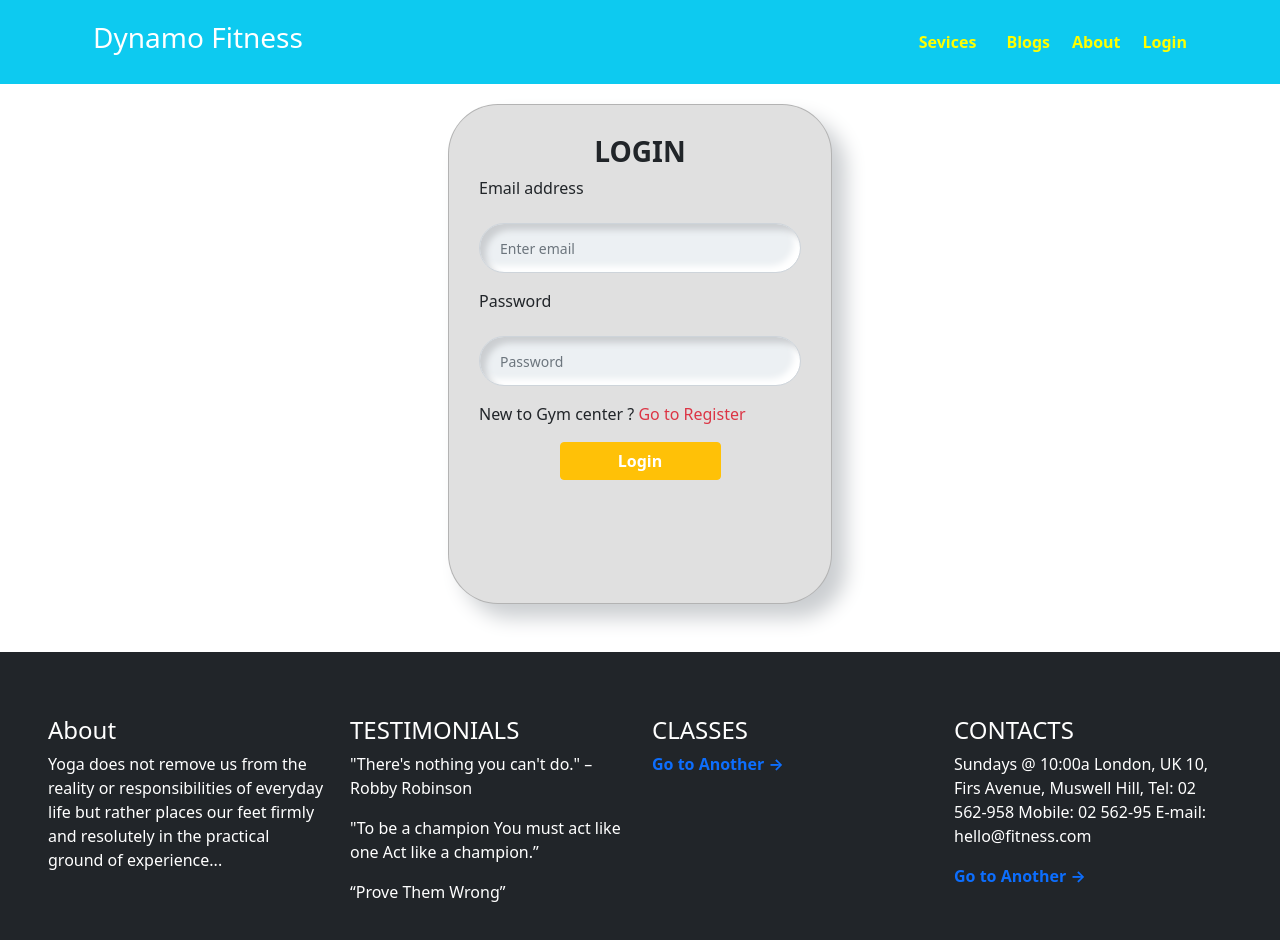
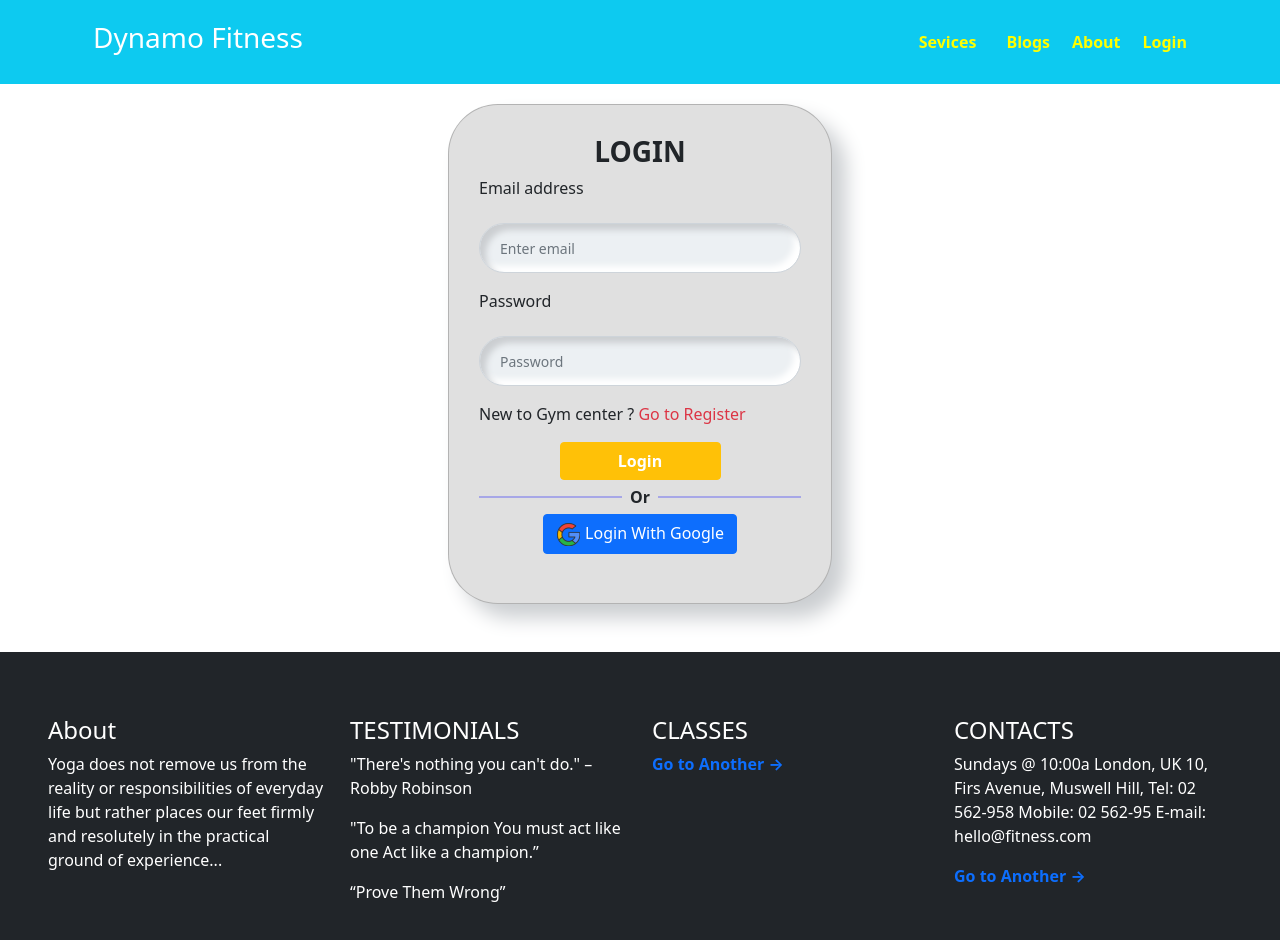
Before and after one commit to Omarfaruk2/Gym-Center, a React (Create React App) app: page /login in a window 1280 px wide. Shown: the top 940 px of the page. Built offline with nearby package versions, Linux system fonts and the light colour scheme; no server answers.

Commit message:
added google signIn

```diff
--- a/src/App.js
+++ b/src/App.js
@@ -7,6 +7,7 @@ import Footer from './Pages/Footer/Footer'
 import Header from './Pages/Home/Header/Header'
 import Home from './Pages/Home/Home/Home'
 import Login from './Pages/Login/Login'
+import NotFound from './Pages/Notfound Page/NotFound'
 import Register from './Pages/Register/Register'
 
 
@@ -21,6 +22,7 @@ function App() {
         <Route path="/about" element={<About></About>} />
         <Route path="/blogs" element={<Blogs></Blogs>} />
         <Route path="/register" element={<Register></Register>} />
+        <Route path="*" element={<NotFound></NotFound>} />
       </Routes>
       <Footer />
     </div>
--- a/src/Pages/Footer/Footer.js
+++ b/src/Pages/Footer/Footer.js
@@ -7,22 +7,22 @@ const Footer = () => {
         <div>
             <div className="bg-dark p-5">
                 <div className='mt-3 row'>
-                    <div className='col-lg-3 footerContainer'>
+                    <div className='col-sm-3 col-lg-3  footerContainer'>
                         <h4>About</h4>
                         <p>Yoga does not remove us from the reality or responsibilities of everyday life but rather places our feet firmly and resolutely in the practical ground of experience...</p>
                     </div>
-                    <div className='col-lg-3 footerContainer'>
+                    <div className='col-sm-3  col-lg-3 footerContainer'>
                         <h4>TESTIMONIALS</h4>
                         <p>"There's nothing you can't do." <span>– Robby Robinson</span></p>
                         <p>"To be a champion You must act like one Act like a champion.” <span></span></p>
                         <p>“Prove Them Wrong” <span></span></p>
 
                     </div>
-                    <div className='col-lg-3 footerContainer'>
+                    <div className=' col-sm-3 col-lg-3  footerContainer'>
                         <h4>CLASSES</h4>
                         <Link to="/home" className='text-decoration-none fw-bold' >Go to Another →</Link>
                     </div>
-                    <div className='col-lg-3 footerContainer'>
+                    <div className='col-sm-3 col-lg-3 footerContainer'>
                         <h4>CONTACTS</h4>
                         <p>Sundays @ 10:00a
                             London, UK
--- /dev/null
+++ b/src/Pages/GoogleLogin/GoogleLogin.css
@@ -0,0 +1,10 @@
+.or {
+    display: flex;
+    align-items: center;
+    justify-content: center;
+}
+
+.or hr {
+    border-top: 2px solid blue;
+    width: 45%;
+}
--- /dev/null
+++ b/src/Pages/GoogleLogin/GooglelLogin.js
@@ -0,0 +1,24 @@
+import React from 'react'
+import "./GoogleLogin.css"
+import googlelogo from "../../logo/googlelo.png"
+import { useSignInWithGoogle } from 'react-firebase-hooks/auth'
+import auth from '../../firebase.init'
+
+const GooglelLogin = () => {
+    const [signInWithGoogle, user, loading, error] = useSignInWithGoogle(auth)
+
+    return (
+        <div>
+            <div className='or '>
+                <hr />
+                <span className='mx-2 fw-bold'>Or</span>
+                <hr />
+            </div>
+            <div className='d-flex justify-contant-center align-items-center'>
+                <button onClick={() => signInWithGoogle()} className='btn btn-primary mx-auto'><img src={googlelogo} alt="" /> Login With Google</button>
+            </div>
+        </div>
+    )
+}
+
+export default GooglelLogin
--- a/src/Pages/Login/Login.js
+++ b/src/Pages/Login/Login.js
@@ -3,6 +3,7 @@ import { Button, Form, Spinner } from 'react-bootstrap'
 import { useSignInWithEmailAndPassword } from 'react-firebase-hooks/auth'
 import { Link } from 'react-router-dom'
 import auth from '../../firebase.init'
+import GooglelLogin from '../GoogleLogin/GooglelLogin'
 import "./Login.css"
 
 const Login = () => {
@@ -36,6 +37,7 @@ const Login = () => {
 
     return (
         <div>
+            <div>
                 <Form onSubmit={handleLoginSubmit} className='login mx-auto mb-5'>
                     <h3 className='text-center fw-bold'>LOGIN</h3>
                     <Form.Group className="mb-3 fromInput" controlId="formBasicEmail">
@@ -54,7 +56,10 @@ const Login = () => {
                         </Button>
                     </div>
                     {errorElement}
+                    <GooglelLogin></GooglelLogin>
                 </Form>
+            </div>
+
         </div>
     )
 }
--- /dev/null
+++ b/src/Pages/Notfound Page/NotFound.js
@@ -0,0 +1,11 @@
+import React from 'react'
+
+const NotFound = () => {
+    return (
+        <div className='mx-auto'>
+            <img className='w-100' src="http://gccwebsites.com/seo/wp-content/uploads/2020/05/bg-img-404-error-1920x1080.jpg" alt="" />
+        </div>
+    )
+}
+
+export default NotFound
--- a/src/Pages/Register/Register.js
+++ b/src/Pages/Register/Register.js
@@ -5,6 +5,7 @@ import { Link } from 'react-router-dom'
 import auth from '../../firebase.init'
 import "./Register.css"
 import { useCreateUserWithEmailAndPassword } from 'react-firebase-hooks/auth'
+import GooglelLogin from '../GoogleLogin/GooglelLogin'
 
 
 const Register = () => {
@@ -55,7 +56,7 @@ const Register = () => {
                         Sign Up
                     </Button>
                 </div>
-
+                <GooglelLogin></GooglelLogin>
             </Form>
         </div>
     )
```
Also changed, not shown: src/logo/googlelo.png (added). Lines whose indentation alone changed are shown as unchanged.
